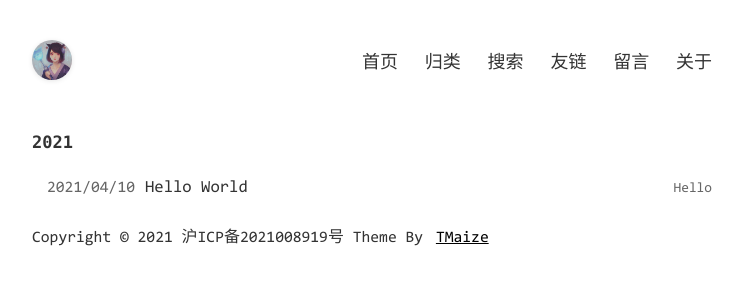
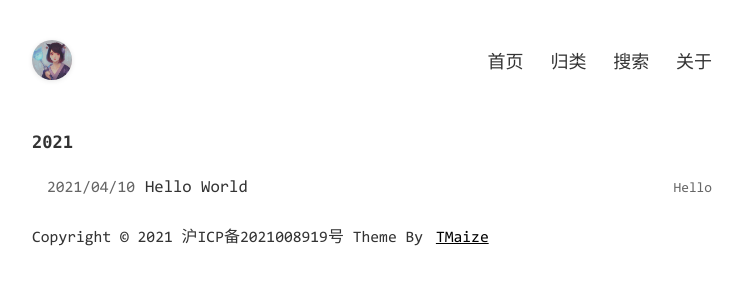
Before and after one commit to Lyusis/Blog, a Jekyll site: the page built from index.html, in a window 1280 px wide. Shown: the top 300 px of the page, without its empty margins (268-1011 px from the left). Built offline with Jekyll 4.4.1, drawn with Linux system fonts in a browser that asks for light colours; comment, search, counter and statistics services are not loaded.

Commit message:
自定义3

```diff
--- a/_config.yml
+++ b/_config.yml
@@ -31,10 +31,6 @@ menu:
     url: /pages/categories.html
   - title: 搜索
     url: /pages/search.html
-  - title: 友链
-    url: /pages/links.html
-  - title: 留言
-    url: /pages/chat.html
   - title: 关于
     url: /pages/about.html
 
```
